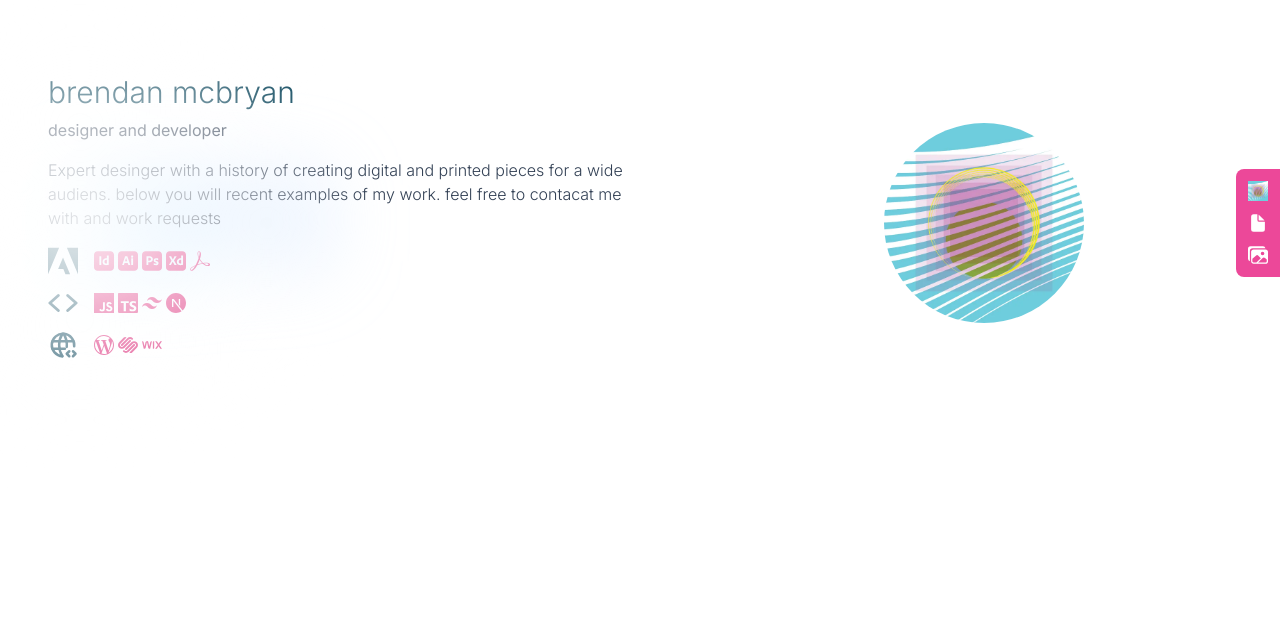
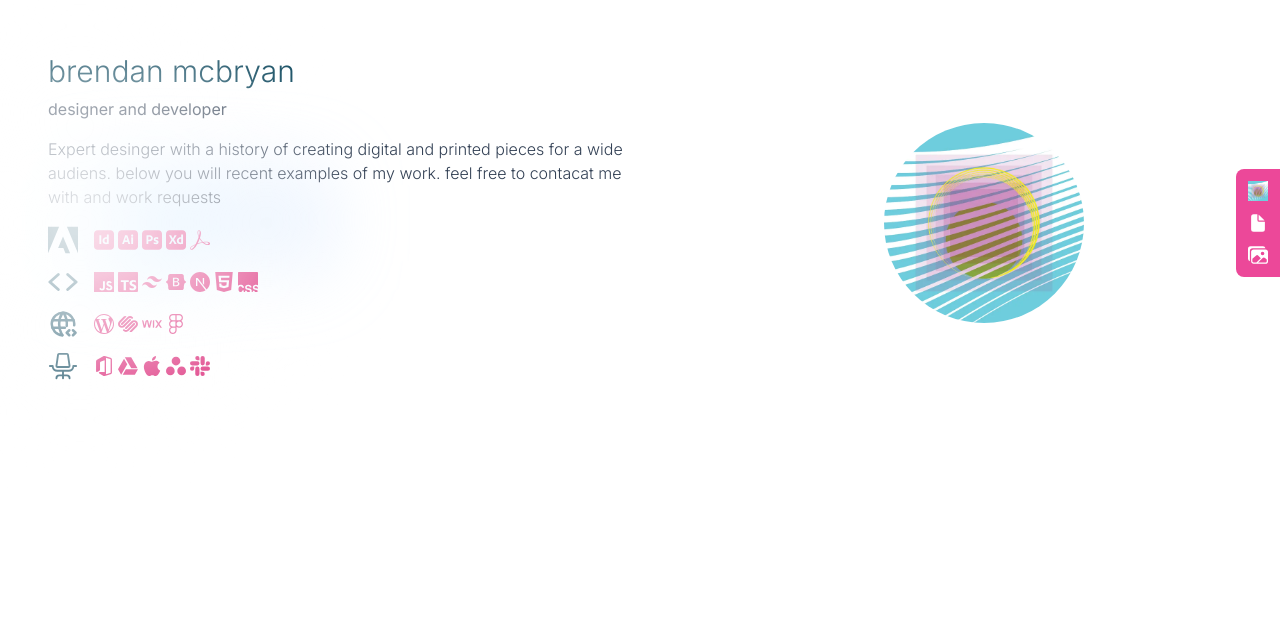
Before and after one commit to BrendanMcBryan/next-cv, a Next.js app: page / in a window 1280 px wide. Shown: the part 177-800 px from the top of the page. Built offline with nearby package versions, Linux system fonts and the light colour scheme.

Commit message:
additional tool icons

```diff
--- a/app/ui/toolset.tsx
+++ b/app/ui/toolset.tsx
@@ -7,12 +7,13 @@ import {
   SiWordpress,
   SiAdobe,
   SiAdobeacrobatreader,
-  SiTypescript, SiAdobexd, SiWix, SiTailwindcss, SiNextdotjs
+  SiTypescript, SiAdobexd, SiWix, SiTailwindcss, SiNextdotjs, SiHtml5, SiCsswizardry, SiFigma, SiBootstrap, SiMicrosoftoffice, SiAsana, SiSlack, SiApple
 } from "react-icons/si";
-import { PiCodeSimpleBold } from "react-icons/pi";
+import { PiCodeSimpleBold, PiOfficeChair } from "react-icons/pi";
 import { TbBrandVscode } from "react-icons/tb";
 import { RiJavascriptFill } from "react-icons/ri";
 import { TbWorldCode } from "react-icons/tb";
+import { FaGoogleDrive } from "react-icons/fa";
 
 
 export default function ToolSet() {
@@ -37,7 +38,10 @@ export default function ToolSet() {
       <SiJavascript className={icon_class} />
       <SiTypescript className={icon_class} />
       <SiTailwindcss className={icon_class} />
+      <SiBootstrap className={icon_class} />
       <SiNextdotjs className={icon_class} />
+      <SiHtml5 className={icon_class} />
+      <SiCsswizardry className={icon_class} />
     </div>
 
     <div id="webtools" className="flex flex-row items-center mb-3">
@@ -46,7 +50,17 @@ export default function ToolSet() {
       <SiWordpress className={icon_class} />
       <SiSquarespace className={icon_class} />
       <SiWix className={icon_class} />
+      <SiFigma className={icon_class} />
     </div>
+    <div id="officeadmintools" className="flex flex-row items-center mb-3">
+      <PiOfficeChair className={group_class} />
 
+      <SiMicrosoftoffice className={icon_class} />
+      <FaGoogleDrive className={icon_class} />
+      <SiApple className={icon_class} />
+      <SiAsana className={icon_class} />
+      <SiSlack className={icon_class} />
+
+    </div>
   </div>
 }
```
